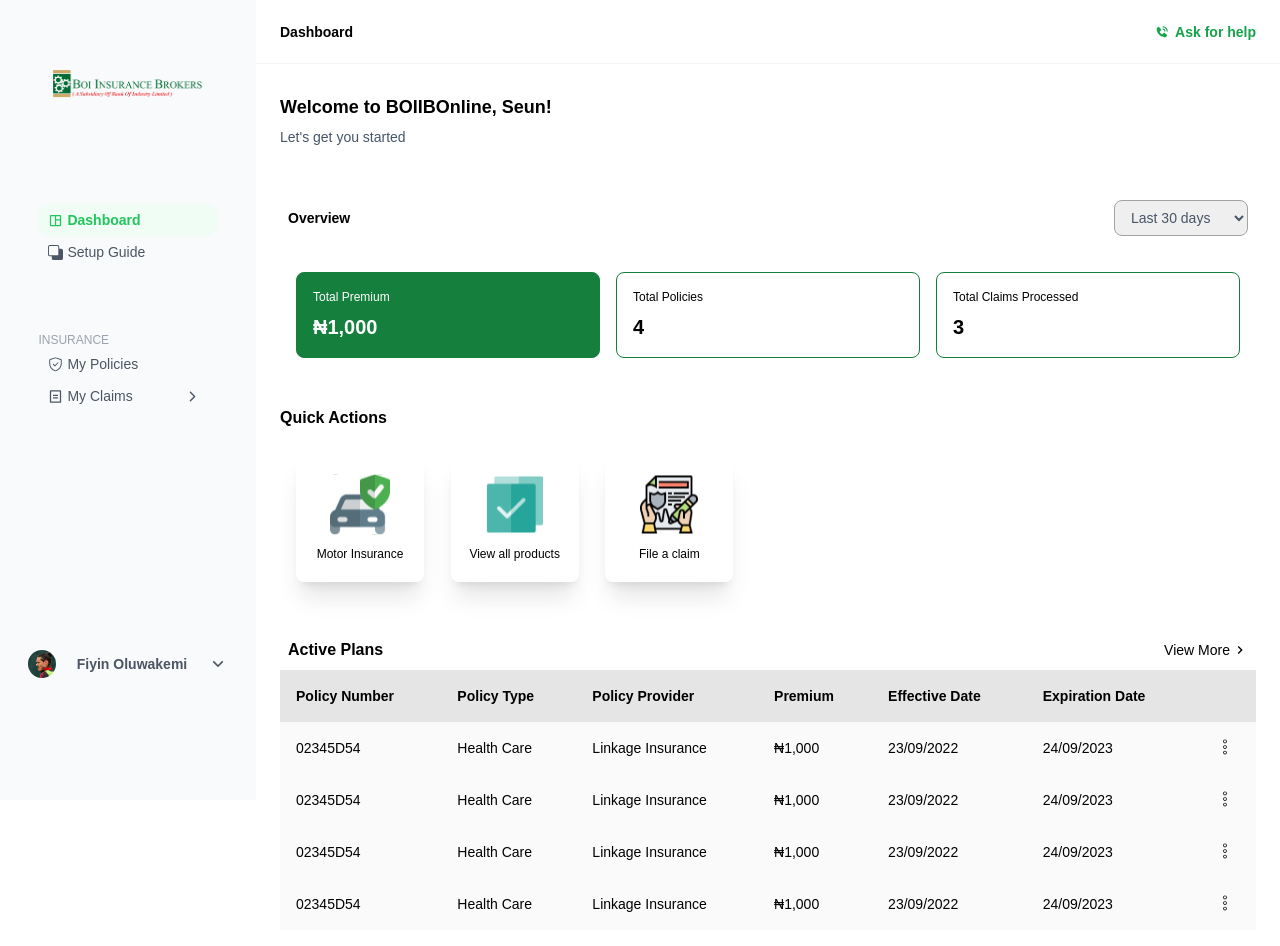
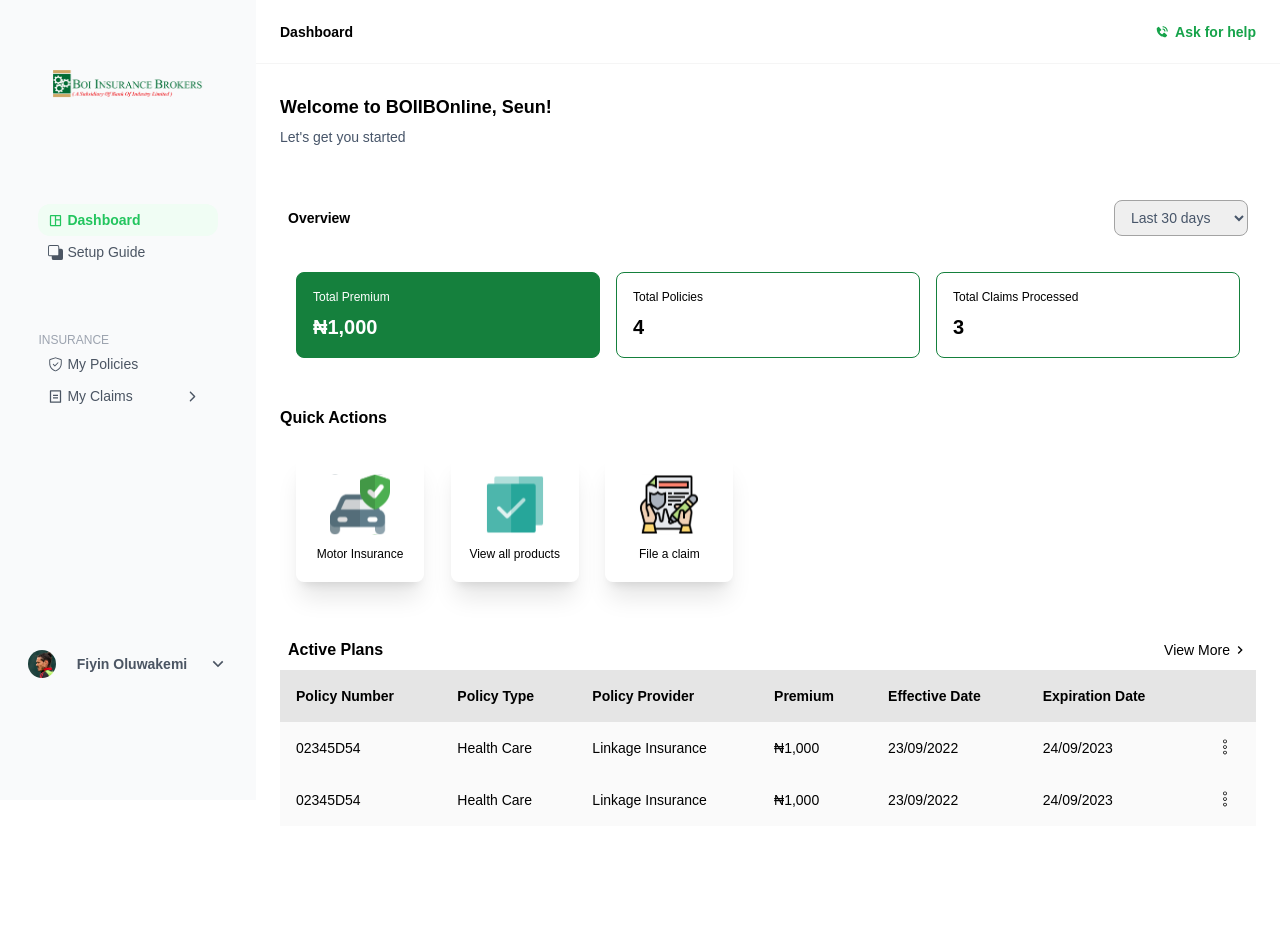
Before and after one commit to TubiOb/REACT, a React (Create React App) app in the folder incover/: page /dashboard in a window 1280 px wide. After the commit the page ends 842 px from the top, so only its background shows below. Built offline with nearby package versions, Linux system fonts and the light colour scheme.

Commit message:
completed the dashboard corrections

```diff
--- a/incover/src/components/ActivePlans.jsx
+++ b/incover/src/components/ActivePlans.jsx
@@ -6,8 +6,6 @@ const ActivePlans = () => {
     const tableData = [
       {id: 1, policyNumber: '02345D54', policyType: 'Health Care', policyProvider: 'Linkage Insurance', premium: '₦1,000', effectiveDate: '23/09/2022', expiryDate: '24/09/2023'},
       {id: 2, policyNumber: '02345D54', policyType: 'Health Care', policyProvider: 'Linkage Insurance', premium: '₦1,000', effectiveDate: '23/09/2022', expiryDate: '24/09/2023'},
-      {id: 3, policyNumber: '02345D54', policyType: 'Health Care', policyProvider: 'Linkage Insurance', premium: '₦1,000', effectiveDate: '23/09/2022', expiryDate: '24/09/2023'},
-      {id: 4, policyNumber: '02345D54', policyType: 'Health Care', policyProvider: 'Linkage Insurance', premium: '₦1,000', effectiveDate: '23/09/2022', expiryDate: '24/09/2023'},
   ];
   return (
     <div className='w-full px-6 py-4 h-auto items-center justify-between grid grid-cols-1'>
```
